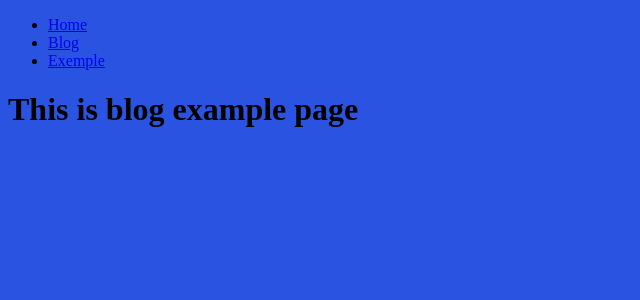
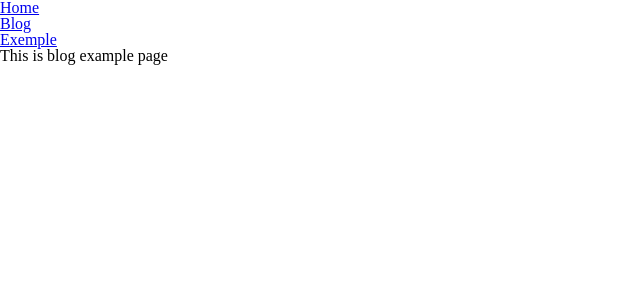
Before and after one commit to HenryGZ/Django, a Django app: page /blog/exemplo/ in a window 1280 px wide. Shown: the top 300 px of the page, without its empty margins (0-640 px from the left). Run offline with Django 5.2, Linux system fonts and the light colour scheme.

Commit message:
feat - adição de css reset

```diff
--- a/Django 1º/base/static/global/css/style.css
+++ b/Django 1º/base/static/global/css/style.css
@@ -1,3 +1,50 @@
-body{
-    background-color: rgb(43, 83, 226);
+/*CSS Reset*/
+
+/* http://meyerweb.com/eric/tools/css/reset/
+   v2.0 | 20110126
+   License: none (public domain)
+*/
+
+html, body, div, span, applet, object, iframe,
+h1, h2, h3, h4, h5, h6, p, blockquote, pre,
+a, abbr, acronym, address, big, cite, code,
+del, dfn, em, img, ins, kbd, q, s, samp,
+small, strike, strong, sub, sup, tt, var,
+b, u, i, center,
+dl, dt, dd, ol, ul, li,
+fieldset, form, label, legend,
+table, caption, tbody, tfoot, thead, tr, th, td,
+article, aside, canvas, details, embed,
+figure, figcaption, footer, header, hgroup,
+menu, nav, output, ruby, section, summary,
+time, mark, audio, video {
+	margin: 0;
+	padding: 0;
+	border: 0;
+	font-size: 100%;
+	font: inherit;
+	vertical-align: baseline;
 }
+/* HTML5 display-role reset for older browsers */
+article, aside, details, figcaption, figure,
+footer, header, hgroup, menu, nav, section {
+	display: block;
+}
+body {
+	line-height: 1;
+}
+ol, ul {
+	list-style: none;
+}
+blockquote, q {
+	quotes: none;
+}
+blockquote:before, blockquote:after,
+q:before, q:after {
+	content: '';
+	content: none;
+}
+table {
+	border-collapse: collapse;
+	border-spacing: 0;
+}
```
